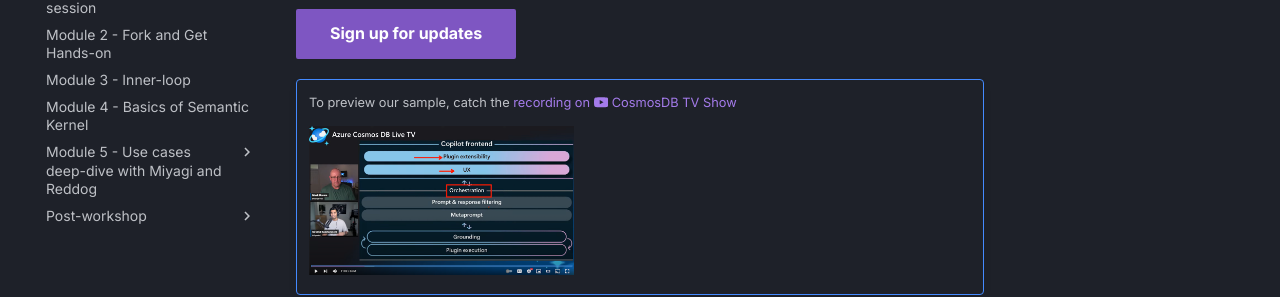
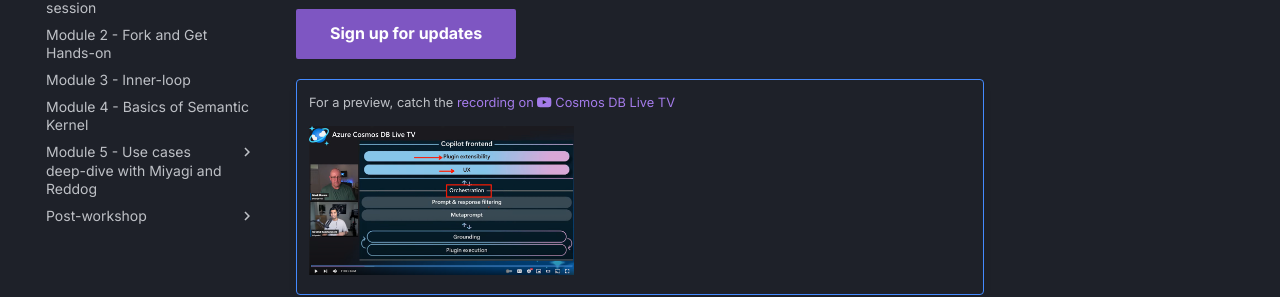
Before and after one commit to Azure/intelligent-app-workshop, an MkDocs documentation site: the page built from docs/index.md, in a window 1280 px wide and 900 px high. Shown: the part 391-688 px from the top of the window. Built offline with MkDocs 1.6.1 and Material for MkDocs 9.7.7, drawn with Linux system fonts in a browser that asks for light colours; comment, search, counter and statistics services are not loaded.

Commit message:
minor updates to recording link

```diff
--- a/docs/index.md
+++ b/docs/index.md
@@ -6,8 +6,8 @@ We are undoubtedly experiencing one of the most significant technological transf
 
 !!! note ""
 
-    To preview our sample, catch the [recording on :simple-youtube: CosmosDB TV Show](https://www.youtube.com/watch?v=V8dlEvXdGEM&t=108s)
-    <p align="left"><a href="http://www.youtube.com/watch?feature=player_embedded&v=V8dlEvXdGEM&t=108s" target="_blank"><img src="assets/images/video_recording.png" alt="Miyagi walkthrough" width="40%" height="40%" border="10" /></a></p>
+    For a preview, catch the [recording on :simple-youtube: Cosmos DB Live TV](https://www.youtube.com/watch?v=V8dlEvXdGEM&t=144s)
+    <p align="left"><a href="http://www.youtube.com/watch?feature=player_embedded&v=V8dlEvXdGEM&t=144s" target="_blank"><img src="assets/images/video_recording.png" alt="Miyagi walkthrough" width="40%" height="40%" border="10" /></a></p>
 
 
 
```
Also changed, not shown: README.md (+2 -2 lines), docs/wksp/00-intro/samples-walk-through.md (+1 -1 lines).
